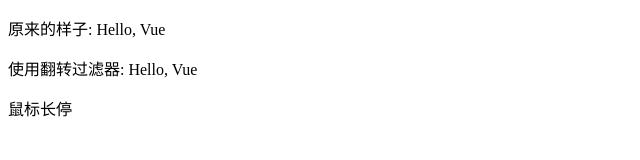
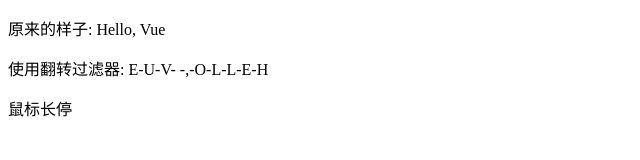
Before and after one commit to Disney-Laws/vuedemo, a Vue app in the folder vueday4/: page / in a window 1280 px wide. Shown: the top 160 px of the page, without its empty margins (0-640 px from the left). Built offline with nearby package versions, Linux system fonts and the light colour scheme.

Commit message:
多过滤器

```diff
--- a/vueday4/src/App.vue
+++ b/vueday4/src/App.vue
@@ -5,7 +5,7 @@
     <!-- 2. 过滤器使用
       语法: {{ 值 | 过滤器名字 }}
      -->
-    <p>使用翻转过滤器: {{ msg | reverse }}</p>
+    <p>使用翻转过滤器: {{ msg |  reverse('-') | toUp }}</p>
     <p :title="msg | toUp">鼠标长停</p>
   </div>
 </template>
@@ -29,7 +29,11 @@
   filters: {
     toUp (val) {
       return val.toUpperCase()
+    },
+     reverse(val, split) {
+      return val.split('').reverse().join(split);
     }
+
   }
 }
 </script>
```
